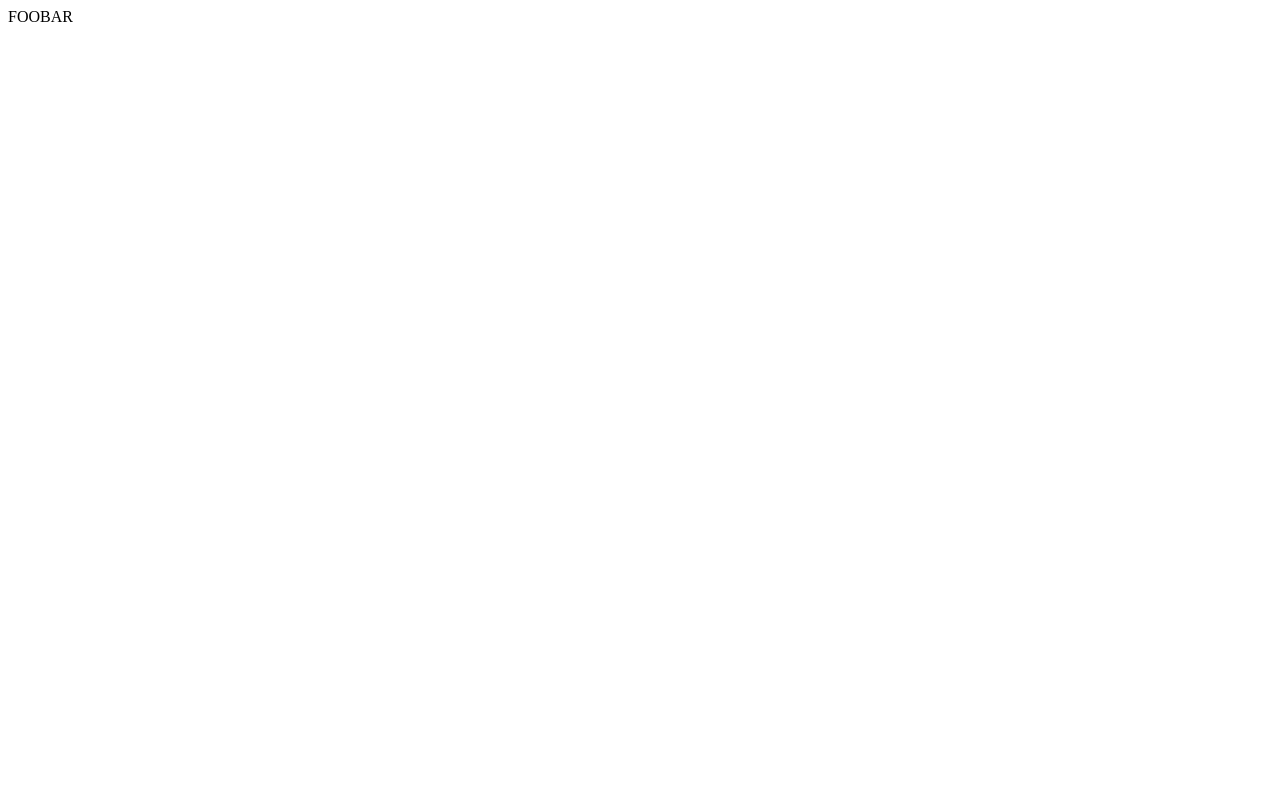
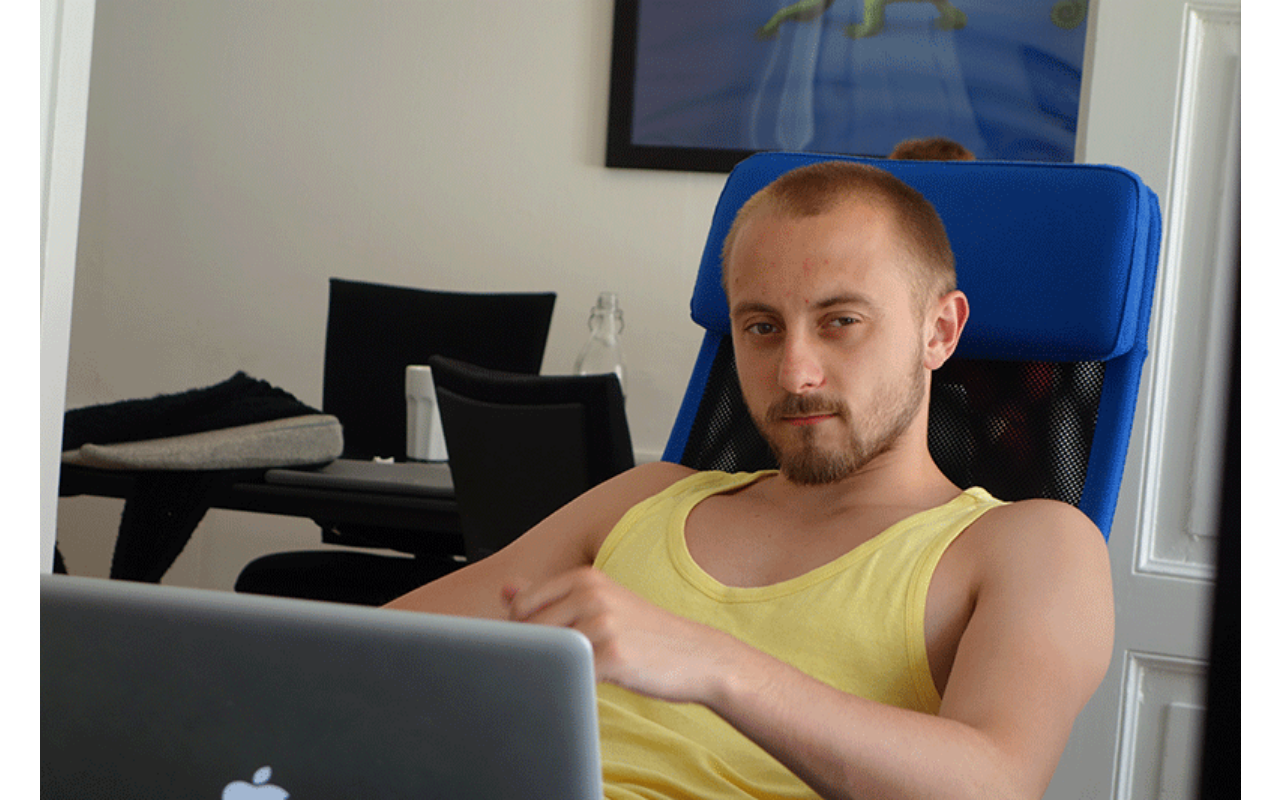
Before and after one commit to nicklasmoeller/skidtfyr.dk, a plain HTML site: page www/index.html in a window 1280 px wide. Drawn offline with Linux system fonts and the light colour scheme.

Commit message:
Adding skidtfyr

```diff
--- a/www/index.html
+++ b/www/index.html
@@ -1 +1,24 @@
-FOOBAR
+<!DOCTYPE html>
+<html>
+    <head>
+        <title>skidtfyr.dk</title>
+        <meta http-equiv="Content-Type" content="text/html;charset=UTF-8" />
+        <style type="text/css">
+            body,html{
+                width:100%;
+                height:100%;
+                margin:0;
+                padding:0;
+            }
+            body{
+                background-color:#fff;
+                background-image:url('/skidtfyr.gif');
+                background-size:contain;
+                background-repeat: no-repeat;
+                background-position: 50% 50%;
+            }
+        </style>
+    </head>
+    <body>
+    </body>
+</html>
```
Also changed, not shown: www/skidtfyr.gif (added).
